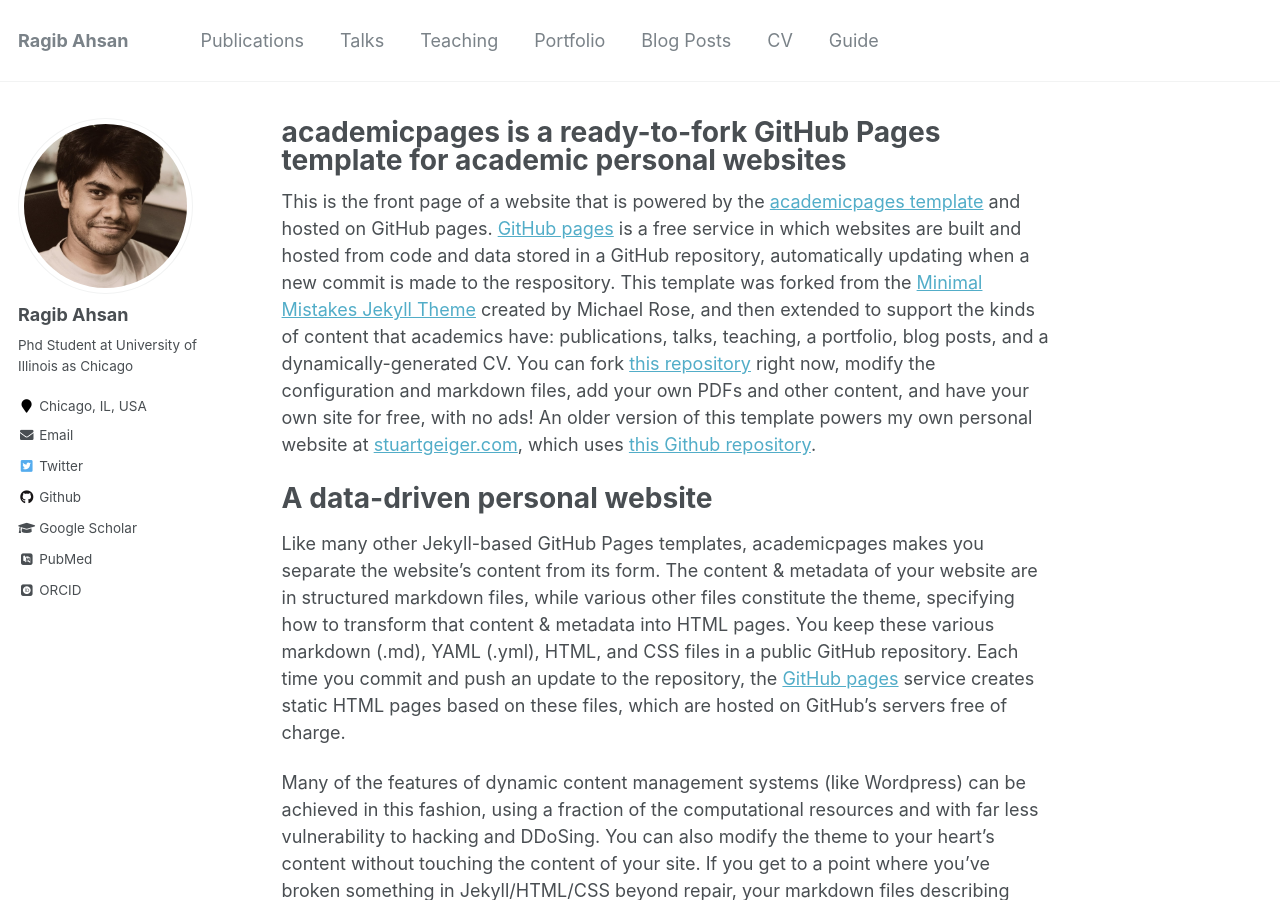
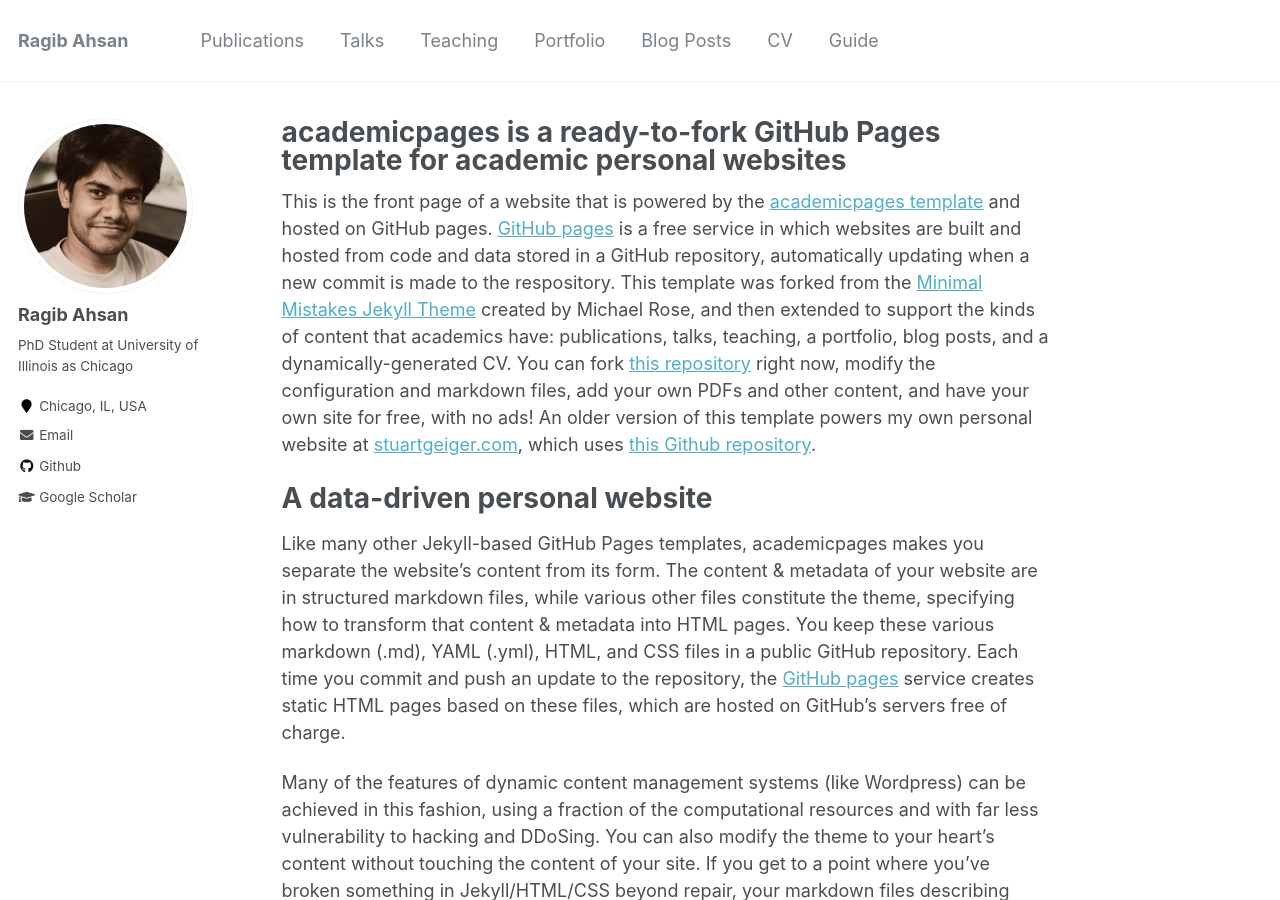
Before and after one commit to ragib06/ragib06.github.io, a Jekyll site: the page built from _pages/about.md, in a window 1280 px wide and 900 px high. Built offline with Jekyll 4.4.1, drawn with Linux system fonts in a browser that asks for light colours; some web fonts are replaced.

Commit message:
Update _config.yml

```diff
--- a/_config.yml
+++ b/_config.yml
@@ -10,7 +10,7 @@
 title                    : "Ragib Ahsan"
 title_separator          : "-"
 name                     : &name "Ragib Ahsan"
-description              : &description "personal description"
+# description              : &description "personal description"
 url                      : https://ragib06.github.io # the base hostname & protocol for your site e.g. "https://mmistakes.github.io"
 baseurl                  : "" # the subpath of your site, e.g. "/blog"
 repository               : "ragib06.github.io"
@@ -56,19 +56,19 @@
 yandex_site_verification :
 
 # Social Sharing
-twitter:
-  username               : &twitter
-facebook:
-  username               :
-  app_id                 :
-  publisher              :
-og_image                 :  # Open Graph/Twitter default site image
+# twitter:
+#   username               : &twitter
+# facebook:
+#   username               :
+#   app_id                 :
+#   publisher              :
+# og_image                 :  # Open Graph/Twitter default site image
 # For specifying social profiles
 # - https://developers.google.com/structured-data/customize/social-profiles
-social:
-  type                   : # Person or Organization (defaults to Person)
-  name                   : # If the user or organization name differs from the site's name
-  links: # An array of links to social media profiles
+# social:
+#   type                   : # Person or Organization (defaults to Person)
+#   name                   : # If the user or organization name differs from the site's name
+#   links: # An array of links to social media profiles
 
 
 # Analytics
@@ -82,10 +82,10 @@
 author:
   name             : "Ragib Ahsan"
   avatar           : "profile.png"
-  bio              : "Phd Student at University of Illinois as Chicago"
+  bio              : "PhD Student at University of Illinois as Chicago"
   location         : "Chicago, IL, USA"
   employer         :
-  pubmed           : "https://www.ncbi.nlm.nih.gov/pubmed/?term=john+snow"
+#   pubmed           : "https://www.ncbi.nlm.nih.gov/pubmed/?term=john+snow"
   googlescholar    : "https://scholar.google.com/citations?user=HUWf-dkAAAAJ"
   email            :  rahsan3@uic.edu
   researchgate     :  # example: "https://www.researchgate.net/profile/yourprofile"
@@ -103,13 +103,13 @@
   impactstory      : #"https://profiles.impactstory.org/u/xxxx-xxxx-xxxx-xxxx"
   lastfm           :
   linkedin         :
-  orcid            : "http://orcid.org/yourorcidurl"
+#   orcid            : "http://orcid.org/yourorcidurl"
   pinterest        :
   soundcloud       :
   stackoverflow    : # http://stackoverflow.com/users/123456/username
   steam            :
   tumblr           :
-  twitter          : "replacethistwitterhandle"
+#   twitter          : "replacethistwitterhandle"
   vine             :
   weibo            :
   xing             :
```
